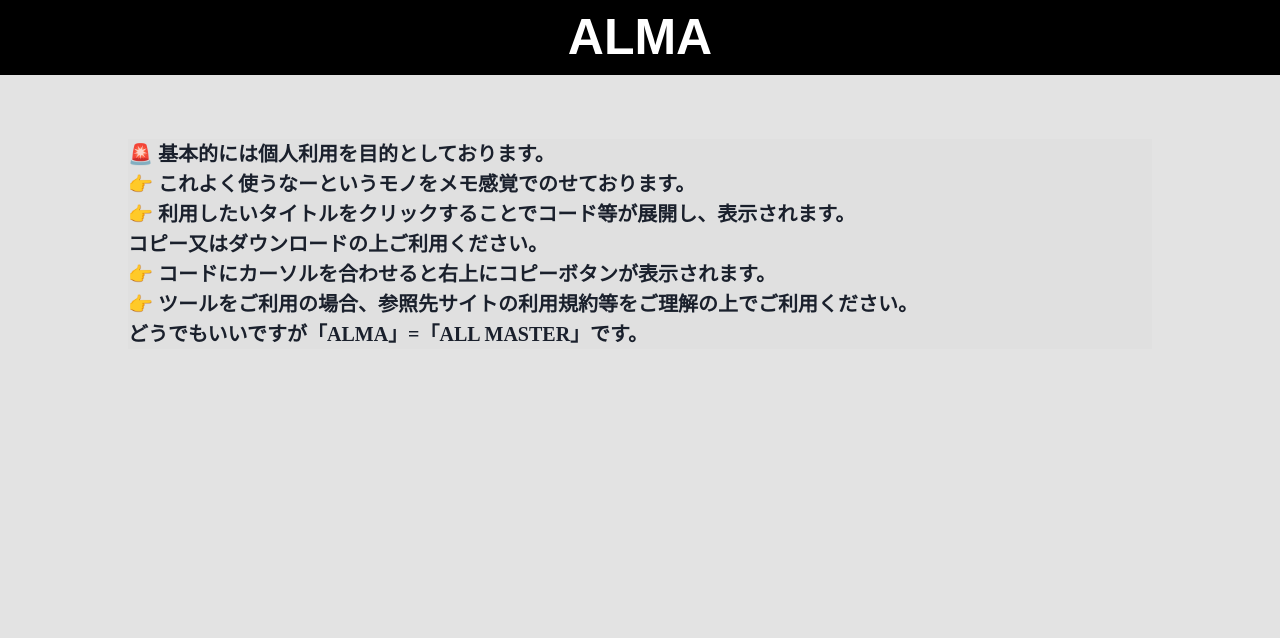
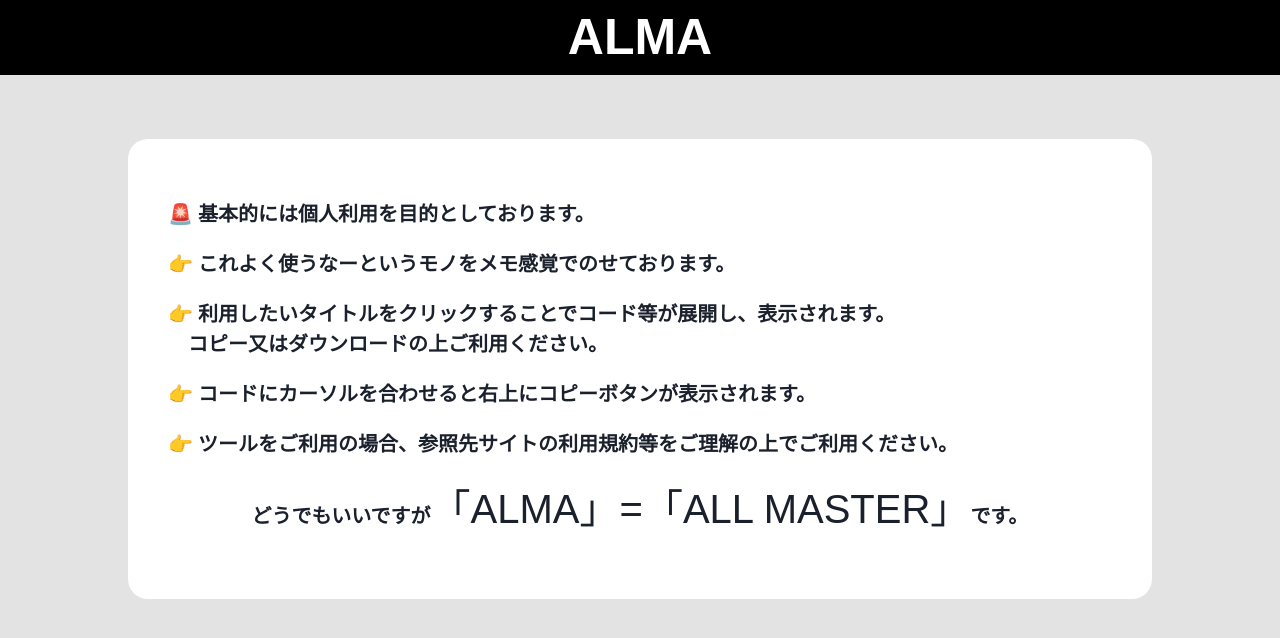
Before and after one commit to Noracham/ALMA-by-React, a Next.js app in the folder alma/: page / in a window 1280 px wide. Shown: the top 638 px of the page. Built offline with nearby package versions, Linux system fonts and the light colour scheme; no server answers.

Commit message:
注意書きセクションの作成

```diff
--- a/alma/src/pages/index.tsx
+++ b/alma/src/pages/index.tsx
@@ -21,29 +21,35 @@ export default function Home() {
         <Box
           m={"5% 10%"}
           w={"80%"}
-          bg={"#e0e0e0"}
+          bg={"#fff"}
           fontFamily={"en-maru-gothic"}
           fontSize={"20px"}
           fontWeight={700}
+          borderRadius={"20px"}
+          p={"60px 40px"}
         >
-          <p>🚨 基本的には個人利用を目的としております。</p>
-          <p>👉 これよく使うなーというモノをメモ感覚でのせております。</p>
-          <p>
+          <Box>🚨 基本的には個人利用を目的としております。</Box>
+          <Box mt={"20px"}>
+            👉 これよく使うなーというモノをメモ感覚でのせております。
+          </Box>
+          <Box mt={"20px"}>
             👉
             利用したいタイトルをクリックすることでコード等が展開し、表示されます。
             <br />
-            コピー又はダウンロードの上ご利用ください。
-          </p>
-          <p>
+            &nbsp;&nbsp;&nbsp;&nbsp;コピー又はダウンロードの上ご利用ください。
+          </Box>
+          <Box mt={"20px"}>
             👉 コードにカーソルを合わせると右上にコピーボタンが表示されます。
-          </p>
-          <p>
+          </Box>
+          <Box mt={"20px"}>
             👉
             ツールをご利用の場合、参照先サイトの利用規約等をご理解の上でご利用ください。
-          </p>
-          <p>
-            どうでもいいですが<span>「ALMA」=「ALL MASTER」</span>です。
-          </p>
+          </Box>
+          <Box mt={"20px"} textAlign={"center"}>
+            どうでもいいですが
+            <span className={styles.strongtxt}>「ALMA」=「ALL MASTER」</span>
+            です。
+          </Box>
         </Box>
       </PageLayout>
     </>
--- a/alma/src/styles/Home.module.css
+++ b/alma/src/styles/Home.module.css
@@ -276,3 +276,11 @@
     transform: rotate(0deg);
   }
 }
+
+/* index */
+.strongtxt {
+  font-family: bungee, sans-serif;
+  font-weight: 400;
+  font-style: normal;
+  font-size: 40px;
+}
```
